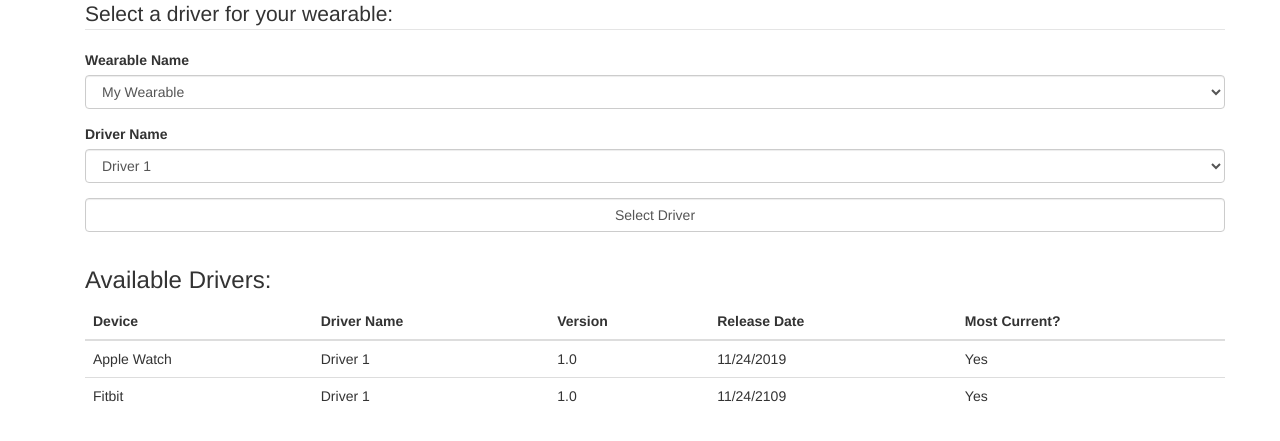
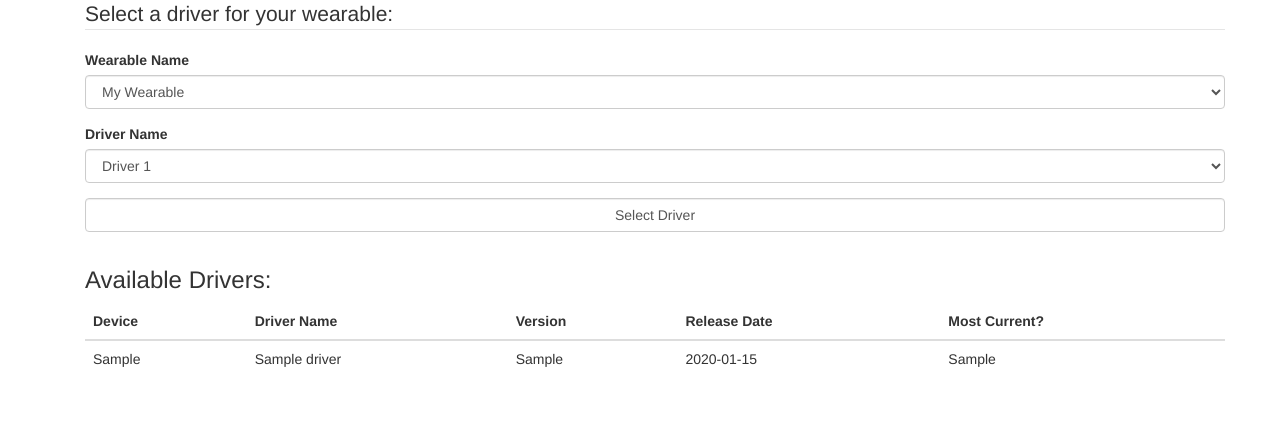
Before and after one commit to herbishere/CS361_DrowsinessWearable, a Flask app: page /drivers in a window 1280 px wide. Shown: the part 73-514 px from the top of the page. Run offline with Flask 2, Linux system fonts and the light colour scheme; tables that the repository leaves empty hold one stand-in row (values such as "Sample post"); some libraries are stand-ins or nearby versions.

Commit message:
fixed Driver route generation

```diff
--- a/app/routes.py
+++ b/app/routes.py
@@ -4,24 +4,25 @@ from app.forms import DriverForm, PhysDataForm, WearableInfoForm
 
 from app.models import Driver, WearableInfo, PhysData
 
+
 @app.route('/')
 @app.route('/index')
-
 # -------------------------------------------------------------------------------------------------------------------
 # Get the main home page
 def index():
-    return render_template('index.html', title = 'Anti-Drowsiness Wearable Home')
+    return render_template('index.html', title='Anti-Drowsiness Wearable Home')
 
 # -------------------------------------------------------------------------------------------------------------------
 # Get the Driver Selection page
 @app.route('/drivers', methods=['GET', 'POST'])
 def drivers():
+    drivers = Driver.query.all()
     form = DriverForm()
     if form.validate_on_submit():
         flash('Driver selection required'.format(
             form.wearable.name.data, form.driver_name.data))
         return redirect('/index')
-    return render_template('drivers.html', title = 'Driver Selection', form=form)
+    return render_template('drivers.html', title='Driver Selection', form=form, drivers=drivers)
 
 # -------------------------------------------------------------------------------------------------------------------
 # Get the Physiological Data page
@@ -73,7 +74,6 @@ def phys_data():
     sort_by[4] = "Alert Status"
     sort_by[5] = "All Data"
 
-
     if None != request.form.get('phys_data_type'):
         selected = int(request.form.get('phys_data_type'))
     else:
@@ -123,7 +123,6 @@ def phys_data():
                         <option selected value="{}">{}</option>
                     """.format(selected, sort_by[selected - 1])
 
-
     for i in range(len(sort_by)):
         if i != selected - 1:
             output = output + """
@@ -147,27 +146,26 @@ def phys_data():
     output = output + "<td>Time</td>"
 
     if selected == 1:
-            output = output + "<td>Heart Rate</td>"
+        output = output + "<td>Heart Rate</td>"
     elif selected == 2:
-            output = output + "<td>Alert Status</td>"
-            output = output + "<td>Time Elapsed</td>"
+        output = output + "<td>Alert Status</td>"
+        output = output + "<td>Time Elapsed</td>"
     elif selected == 3:
-            output = output + "<td>Overall Drowsiness</td>"
-            output = output + "<td>Time Elapsed</td>"
+        output = output + "<td>Overall Drowsiness</td>"
+        output = output + "<td>Time Elapsed</td>"
     elif selected == 4:
-            output = output + "<td>Alert Status</td>"
-            output = output + "<td>Overall Drowsiness</td>"
-            output = output + "<td>Time Elapsed</td>"
+        output = output + "<td>Alert Status</td>"
+        output = output + "<td>Overall Drowsiness</td>"
+        output = output + "<td>Time Elapsed</td>"
     elif selected == 5:
-            output = output + "<td>Alert Status</td>"
-            output = output + "<td>Overall Drowsiness</td>"
-            output = output + "<td>Time Elapsed</td>"
+        output = output + "<td>Alert Status</td>"
+        output = output + "<td>Overall Drowsiness</td>"
+        output = output + "<td>Time Elapsed</td>"
     elif selected == 6:
-            output = output + "<td>Heart Rate</td>"
-            output = output + "<td>Alert Status</td>"
-            output = output + "<td>Overall Drowsiness</td>"
-            output = output + "<td>Time Elapsed</td>"
-
+        output = output + "<td>Heart Rate</td>"
+        output = output + "<td>Alert Status</td>"
+        output = output + "<td>Overall Drowsiness</td>"
+        output = output + "<td>Time Elapsed</td>"
 
     output = output + """
         </tr></thead>
@@ -176,32 +174,34 @@ def phys_data():
 
     for i in range(len(data)):
         output = output + "<tr>"
-        output = output + "<td>{}</td>".format(data[i]['date']);
-        output = output + "<td>{}</td>".format(data[i]['time']);
+        output = output + "<td>{}</td>".format(data[i]['date'])
+        output = output + "<td>{}</td>".format(data[i]['time'])
 
         if selected == 1:
-                output = output + "<td>{}</td>".format(data[i]['heartrate']);
+            output = output + "<td>{}</td>".format(data[i]['heartrate'])
         elif selected == 2:
-                output = output + "<td>{}</td>".format(data[i]['alertstatus']);
-                output = output + "<td>{}</td>".format(data[i]['timeelapsed']);
+            output = output + "<td>{}</td>".format(data[i]['alertstatus'])
+            output = output + "<td>{}</td>".format(data[i]['timeelapsed'])
         elif selected == 3:
-                output = output + "<td>{}</td>".format(data[i]['overalldrowsiness']);
-                output = output + "<td>{}</td>".format(data[i]['timeelapsed']);
+            output = output + \
+                "<td>{}</td>".format(data[i]['overalldrowsiness'])
+            output = output + "<td>{}</td>".format(data[i]['timeelapsed'])
         elif selected == 4:
-                output = output + "<td>{}</td>".format(data[i]['alertstatus']);
-                output = output + "<td>{}</td>".format(data[i]['overalldrowsiness']);
-                output = output + "<td>{}</td>".format(data[i]['timeelapsed']);
+            output = output + "<td>{}</td>".format(data[i]['alertstatus'])
+            output = output + \
+                "<td>{}</td>".format(data[i]['overalldrowsiness'])
+            output = output + "<td>{}</td>".format(data[i]['timeelapsed'])
         elif selected == 5:
-                output = output + "<td>{}</td>".format(data[i]['alertstatus']);
-                output = output + "<td>{}</td>".format(data[i]['overalldrowsiness']);
-                output = output + "<td>{}</td>".format(data[i]['timeelapsed']);
+            output = output + "<td>{}</td>".format(data[i]['alertstatus'])
+            output = output + \
+                "<td>{}</td>".format(data[i]['overalldrowsiness'])
+            output = output + "<td>{}</td>".format(data[i]['timeelapsed'])
         elif selected == 6:
-                output = output + "<td>{}</td>".format(data[i]['heartrate']);
-                output = output + "<td>{}</td>".format(data[i]['alertstatus']);
-                output = output + "<td>{}</td>".format(data[i]['overalldrowsiness']);
-                output = output + "<td>{}</td>".format(data[i]['timeelapsed']);
-
-
+            output = output + "<td>{}</td>".format(data[i]['heartrate'])
+            output = output + "<td>{}</td>".format(data[i]['alertstatus'])
+            output = output + \
+                "<td>{}</td>".format(data[i]['overalldrowsiness'])
+            output = output + "<td>{}</td>".format(data[i]['timeelapsed'])
 
         output = output + "</tr>"
     output = output + """
@@ -235,7 +235,7 @@ def wearable_info():
     wearables[1]["type"] = "Apple Watch"
     wearables[1]["driver"] = 2
 
-    selected = 0;
+    selected = 0
 
     if request.form.get('wearable_name') != None:
         selected = int(request.form.get('wearable_name'))
--- a/app/templates/drivers.html
+++ b/app/templates/drivers.html
@@ -2,19 +2,19 @@
 {% import 'bootstrap/wtf.html' as wtf %}
 
 {% block app_content %}
-<div class = "container">
-    <form action = "" method = "post">
+<div class="container">
+    <form action="" method="post">
         <fieldset>
             <legend>Select a driver for your wearable:</legend>
-            <div class ="form-group required">
+            <div class="form-group required">
                 {{ form.wearable_name.label(class="form-control-label") }}
                 {{ form.wearable_name(class="form-control") }}
             </div>
-            <div class = "form-group required">
+            <div class="form-group required">
                 {{ form.driver_name.label(class="form-control-label") }}
                 {{ form.driver_name(class="form-control") }}
             </div>
-            <div class = "form-group">
+            <div class="form-group">
                 {{ form.submit(class="form-control") }}
             </div>
         </fieldset>
@@ -34,20 +34,15 @@
         </thead>
         <!-- VVVV REPLACE WITH CALLS TO FILL FROM DATABASE DATA -->
         <tbody>
+            {% for driver in drivers %}
             <tr>
-                <td>Apple Watch</td>
-                <td>Driver 1</td>
-                <td>1.0</td>
-                <td>11/24/2019</td>
-                <td>Yes</td>
+                <td>{{driver.device}}</td>
+                <td>{{driver.driverName}}</td>
+                <td>{{driver.version}}</td>
+                <td>{{driver.releaseDate}}</td>
+                <td>{{driver.mostCurrent}}</td>
             </tr>
-                <td>Fitbit</td>
-                <td>Driver 1</td>
-                <td>1.0</td>
-                <td>11/24/2109</td>
-                <td>Yes</td>
-            <tr>
-            </tr>
+            {% endfor %}
         </tbody>
     </table>
 </div>
```
